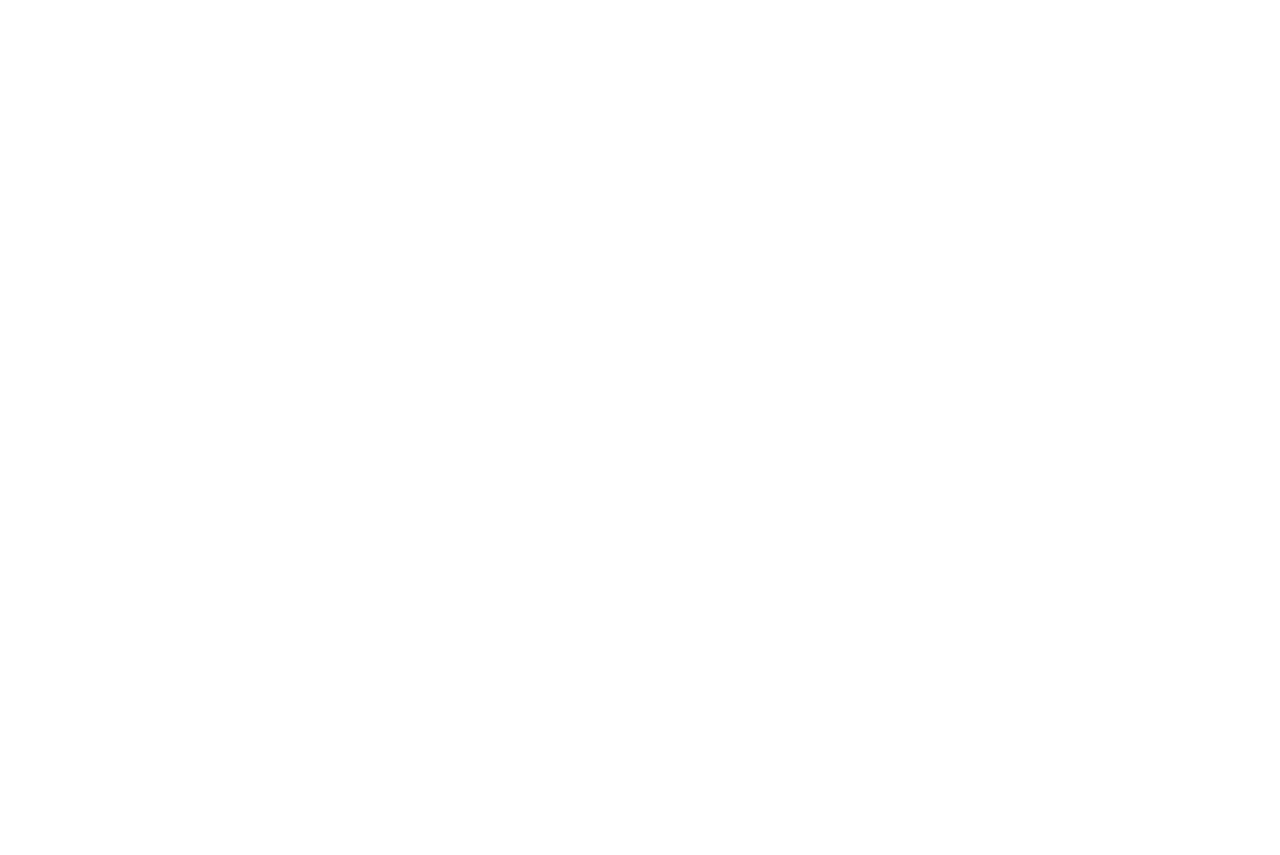
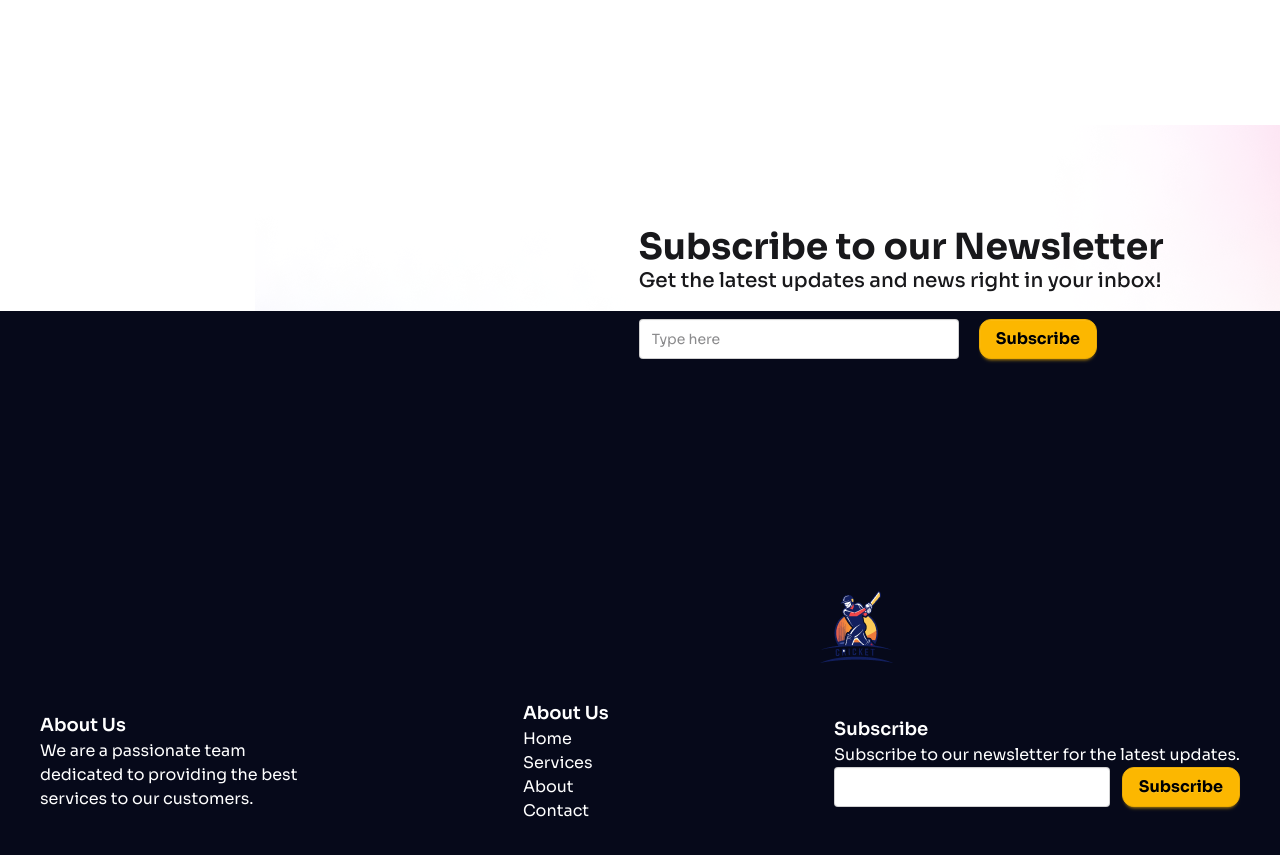
Before and after one commit to mohima-mimino11/bpl-dream-11-react, a React (Vite) app: page / in a window 1280 px wide. Shown: the part 3740-4595 px from the top of the page. Before the commit the page ends 3715 px from the top, so only its background shows below. Built offline with nearby package versions, Linux system fonts and the light colour scheme.

Commit message:
newsletter and footer section done

```diff
--- a/src/App.jsx
+++ b/src/App.jsx
@@ -5,6 +5,8 @@
 import Navbar from './components/Navbar/Navbar'
 import AvailablePlayers from './components/AvailablePlayer/AvailablePlayers';
 import SelectedPlayers from './components/SelectedPlayer/SelectedPlayers';
+import Newsletter from './components/Newsletter/Newsletter';
+import Footer from './components/Footer/Footer';
 // import SelectedPlayers from './components/SelectedPlayer/SelectedPlayers';
 
 function App() {
@@ -26,14 +28,16 @@
 
   }
 
-  const handleAddPlayer = (money, player) =>{
+  const handleAddPlayer = (money, player, id) =>{
     // console.log(playerNum);
     const newPlayers = [...selectedPlayers, player];
     setSelectedPlayers(newPlayers)
-    if(credit !== 0){
+    if(credit !== 0 ){
       const newPlayerNum = playerNum + 1;
       setPlayerNum(newPlayerNum)
     }
+
+
     if(playerNum >= 6){
       setPlayerNum(6)
       return toast.warn('Cannot Add More Players!', {
@@ -47,18 +51,7 @@
     // setSelectedPlayers(remainingPlayers)
   }
 
-  const handleRemoveSelectedPlayers = (id) =>{
-    // remove from selected players
-    const remainingPlayers = selectedPlayers.filter(playerSelect => playerSelect.playerId !== id);
-    console.log(selectedPlayers);
-    setSelectedPlayers(remainingPlayers);
-    const deductedPlayerNum = playerNum - 1;
-    setPlayerNum(deductedPlayerNum)
-
-  }
-
   const handleToggleButton = () =>{
-
     setIsActive(!isActive)
     const selectedPlayersBtn = document.getElementById('selected-btn');
     const availablePlayersBtn = document.getElementById('available-btn');
@@ -79,6 +72,16 @@
   }
 
 
+  const handleRemoveSelectedPlayers = (id) =>{
+    // remove from selected players
+    const remainingPlayers = selectedPlayers.filter(playerSelect => playerSelect.playerId !== id);
+    console.log(selectedPlayers);
+    setSelectedPlayers(remainingPlayers);
+    const deductedPlayerNum = playerNum - 1;
+    setPlayerNum(deductedPlayerNum)
+
+  }
+
   return (
     <>
      <Navbar  credit={credit} ></Navbar>
@@ -94,6 +97,8 @@
      handleToggleButton={handleToggleButton}
      handleRemoveSelectedPlayers={handleRemoveSelectedPlayers}
      ></SelectedPlayers>
+     <Newsletter></Newsletter>
+     <Footer></Footer>
     </>
   )
 }
--- /dev/null
+++ b/src/components/Footer/Footer.jsx
@@ -0,0 +1,36 @@
+import logo from '../../assets/logo.png'
+
+const Footer = () => {
+  return (
+    <div  className='bg-[#06091A] text-white p-10'>
+
+        <img src={logo} className='mt-[240px] mx-[780px]' alt="" />
+        <div className='flex items-center justify-between mt-9'>
+            <div>
+              <h4 className="text-lg font-semibold">About Us</h4>
+              <p className="text-base">We are a passionate team <br /> dedicated to providing the best <br /> services to our customers.</p>
+            </div>
+            <div>
+              <h4 className="text-lg font-semibold">About Us</h4>
+              <p className="text-base">Home</p>
+              <p className="text-base">Services</p>
+              <p className="text-base">About</p>
+              <p className="text-base">Contact</p>
+            </div>
+            <div>
+              <h4 className="text-lg font-semibold">Subscribe</h4>
+              <p className="text-base">Subscribe to our newsletter for the latest updates.</p>
+              <div className='flex gap-3'>
+                <input type="text" placeholder="Type here" className="input" />
+                <button className="btn btn-warning text-base text-black font-bold rounded-xl">Subscribe</button>
+              </div>
+            </div>
+        </div>
+
+
+
+    </div>
+  );
+};
+
+export default Footer;
--- /dev/null
+++ b/src/components/Newsletter/Newsletter.css
@@ -0,0 +1,4 @@
+.bg-shadow{
+  background-image: url(../../assets/bg-shadow.png);
+  background-color: white;
+}
--- /dev/null
+++ b/src/components/Newsletter/Newsletter.jsx
@@ -0,0 +1,22 @@
+import './Newsletter.css'
+
+const Newsletter = () => {
+  return (
+    <div className='w-[1292px] h-[336px] mx-[255px] mt-[150px] -mb-[150px] rounded-3xl bg-shadow flex justify-center items-center'>
+      <div className='flex-col justify-center'>
+        <h4 className="text-4xl font-bold">Subscribe to our Newsletter</h4>
+        <p className="text-xl font-medium">Get the latest updates and news right in your inbox!</p>
+        <div className='flex gap-5 mt-6'>
+          <input type="text" placeholder="Type here" className="input" />
+          <button className="btn btn-warning text-base text-black font-bold rounded-xl">Subscribe</button>
+        </div>
+
+      </div>
+
+
+
+    </div>
+  );
+};
+
+export default Newsletter;
--- a/src/components/PlayerAvailable/PlayerAvailable.jsx
+++ b/src/components/PlayerAvailable/PlayerAvailable.jsx
@@ -42,7 +42,7 @@
           </div>
           <div className="flex justify-between items-center" >
             <p className="text-base font-semibold">Price: {bidding_price}</p>
-            <button className="btn btn-outline" onClick={() => {topCenter(); handleAddPlayer(bidding_price, player)}}>Choose Player</button>
+            <button className="btn btn-outline" onClick={() => {topCenter(); handleAddPlayer(bidding_price, player, playerId)}}>Choose Player</button>
             <ToastContainer></ToastContainer>
           </div>
         </div>
```
